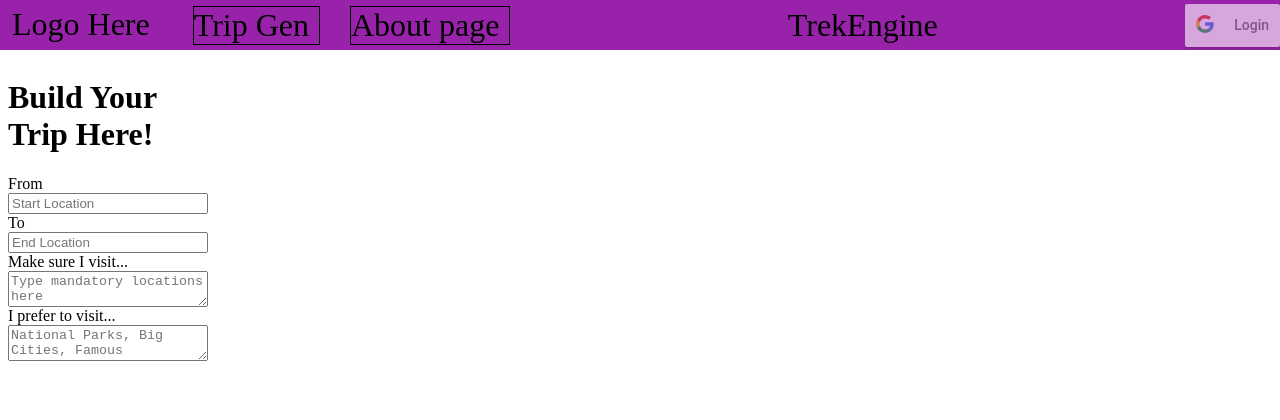
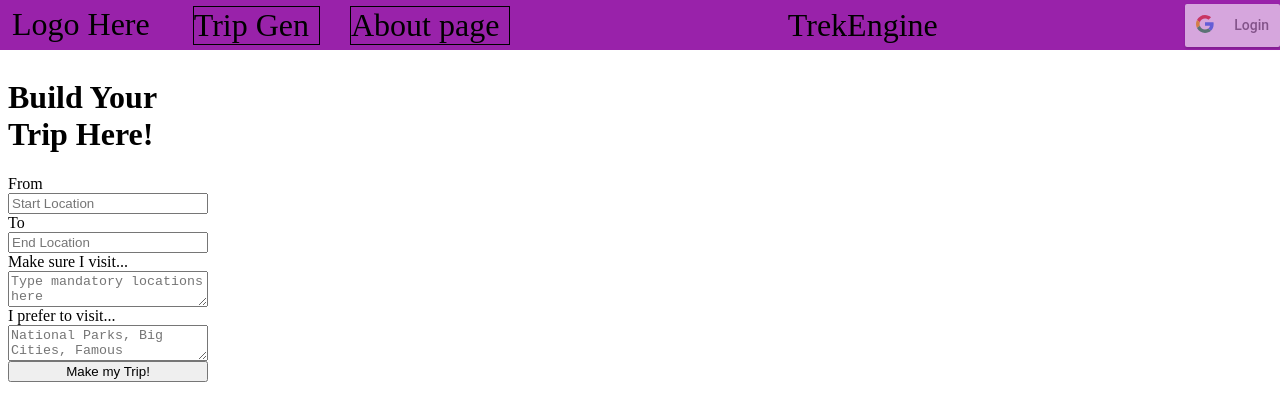
Before and after one commit to cooper-ece-366/Gregory-Gavri-Ayden, a React (Create React App) app in the folder trek-engine-app/: page /tripgen in a window 1280 px wide. Shown: the top 420 px of the page. Built offline with nearby package versions, Linux system fonts and the light colour scheme.

Commit message:
added button

```diff
--- a/trek-engine-app/src/Components/TripGen/TripForm/index.js
+++ b/trek-engine-app/src/Components/TripGen/TripForm/index.js
@@ -22,6 +22,7 @@ const TripForm = (props) => {
                 <textarea placeholder="Type mandatory locations here"></textarea>
                 I prefer to visit...
                 <textarea placeholder="National Parks, Big Cities, Famous restaraunts..."></textarea>
+                <button>Make my Trip!</button>
             </form>
             {/* Start Location | End Location | Trip Length | Advanced Options     */}
         </div>
```
